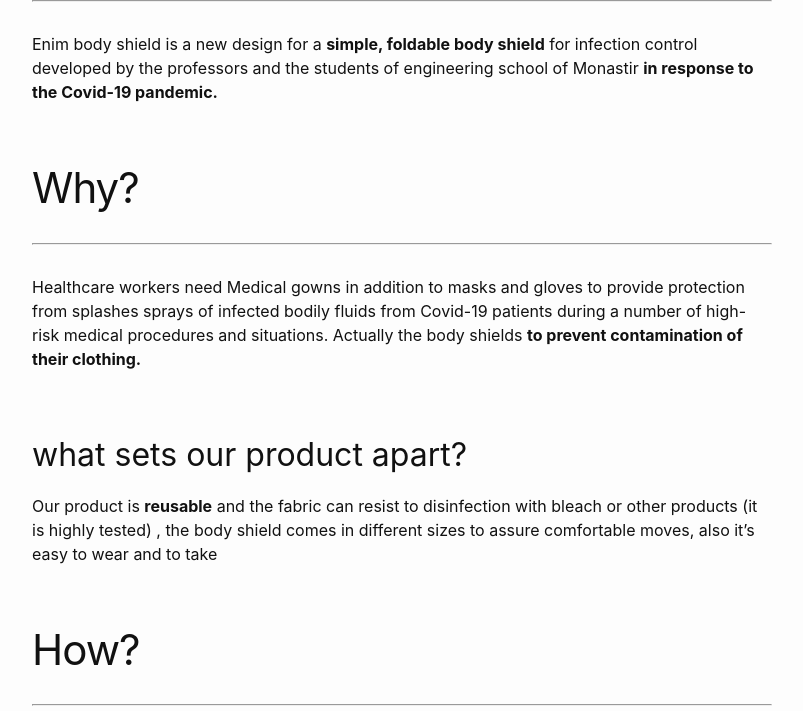
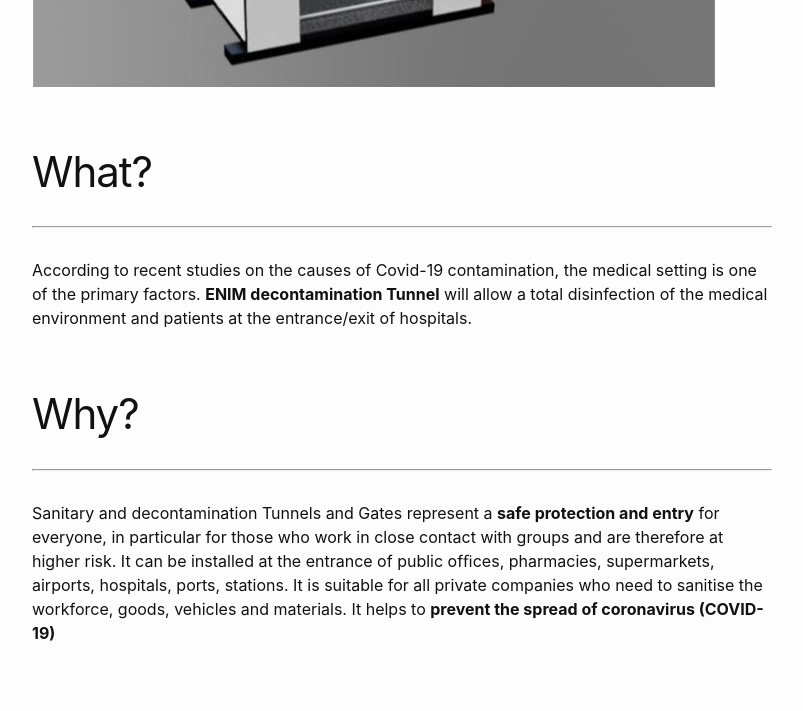
Before and after one commit to FAB619/Disinfection-Tunnel, a Jekyll site: the page built from index.md, in a window 1280 px wide and 1400 px high, scrolled down 560 px. Shown: the top 711 px of the window, without its empty margins (238-1041 px from the left). Built offline with Jekyll 4.4.1, drawn with Linux system fonts in a browser that asks for light colours; some of the changed text lies outside the part shown.

Commit message:
update index

```diff
--- a/index.md
+++ b/index.md
@@ -8,22 +8,17 @@
 layout: page
 ---
 
-  <img src="/Disinfection-Tunnel/assets/Media/brochure.JPG" class="center">
+  <img src="/Disinfection-Tunnel/assets/Media/1.JPG" class="center">
 
 # What?
 <hr />
-Enim body shield is a new design for a **simple, foldable body shield** for infection control developed by the professors and the students of engineering school of Monastir **in response to the Covid-19 pandemic.**
+According to recent studies on the causes of Covid-19 contamination, the medical setting is one of the primary factors. **ENIM decontamination Tunnel** will allow a total disinfection of the medical environment and patients at the entrance/exit of hospitals.
 
 
 # Why?
 <hr />
-Healthcare workers need Medical gowns in addition to masks and gloves  to provide protection from splashes  sprays of infected bodily fluids from Covid-19 patients during a number of high-risk medical procedures and situations. Actually the body shields **to prevent contamination of their clothing.**
 
-## what sets our product apart?
-
-Our product is **reusable** and the fabric can resist to disinfection with bleach or other products (it is highly tested) , the body shield comes in different sizes to assure comfortable moves, also it’s easy to wear and to take
-
-
+Sanitary and decontamination Tunnels and Gates represent a **safe protection and entry** for everyone, in particular for those who work in close contact with groups and are therefore at higher risk. It can be installed at the entrance of public ofﬁces, pharmacies, supermarkets, airports, hospitals, ports, stations. It is suitable for all private companies who need to sanitise the workforce, goods, vehicles and materials. It helps to **prevent the spread of coronavirus (COVID-19)**
 
 # How?
 <hr />
@@ -32,58 +27,55 @@ Our product is **reusable** and the fabric can resist to disinfection with bleac
 
 <img src="/ENIM-Medical-gown-Body-shield/assets/Media/1.jpg" class="center">
 
-The aim of this benevolic act is to develop a set of body shields for the medical stuff which  are **safe, low cost, easy to reproduce**  quickly using **materials, equipment, and labour available in the local market,** are **easy to disinfect and reuse**, and are comfortable enough to be worn for extended periods by healthcare workers without inducing pain or discomfort. **ENIM professors and students**, has successfully came with a design(shown above)  that meets these goals.
+The process used is misting (disinfecting without wetting) will allow a total decontamination thanks to the channel length 1, 5 and the 3 rows of disinfectant nozzles. The solution used is provided by the safety and hygiene unit of the **Tunisian Ministry of Health, Sousse district, which are partners of ATM/ENIM on this project.**
+The Tunnel will be equipped with **a thermal camera and will automatically take people's body temperature**. An **audible signal** will be emitted if the person's temperature exceeds the set value.
 
-<div class="column">
-  <img src="/ENIM-Medical-gown-Body-shield/assets/Media/laser1.jpg" style="width:225px;height:300px;" />
-  <img src="/ENIM-Medical-gown-Body-shield/assets/Media/laser2.jpg" style="width:225px;height:300px;" />
-  <img src="/ENIM-Medical-gown-Body-shield/assets/Media/laser3.jpg" style="width:225px;height:300px;" />
-</div>
+<img src="/Disinfection-Tunnel/assets/Media/5.jpg" class="center">
 
-Medical gown that we made under these circumstances  is made of a specific type of plastic that was tested in order to assure an important level of protection to the medical staff , it’s easy to wear and to take off it is also easy to disinfect and rewear . This type of  medical wear is comfortable to practice the work in long periods.
 
-* **Medical Gown**
 
-<img src="/ENIM-Medical-gown-Body-shield/assets/Media/surBlouse.JPG" class="center">
+# Where to use?
+
+* Food markets
+
+* Offices
+
+* Shopping malls
+
+* Airports
+
+* Bus stops
+
+* Railway stations
+
+* Police stations
+
+# Features
+<hr />
+
+* Fast assembly
+
+* Space saving as they are **retractable**
+
+* Suitable for **permanent or temporary installation**
+
+# Documentation and Files
+<hr />
+
+All of our design documentation and download files are available at ENIM. Pull requests are encouraged!
+
+<img src="/Disinfection-Tunnel/assets/Media/1.jpg" class="center">
+
+<img src="/Disinfection-Tunnel/assets/Media/2.jpg" class="center">
+
+<img src="/Disinfection-Tunnel/assets/Media/3.jpg" class="center">
+
+<img src="/Disinfection-Tunnel/assets/Media/4.jpg" class="center">
 
 
 
 
-<h2 id="gallery">Gallery</h2>
 
-<hr />
-
-<img src="/ENIM-Medical-gown-Body-shield/assets/Media/Sousse.jpg" class="center" >
-<hr />
-<img src="/ENIM-Medical-gown-Body-shield/assets/Media/Kesrine.jpg" class="center">
-<hr />
-<img src="/ENIM-Medical-gown-Body-shield/assets/Media/farhatHached.png" class="center">
-<hr />
-<img src="/ENIM-Medical-gown-Body-shield/assets/Media/4.jpg" class="center">
-<hr />
-<img src="/ENIM-Medical-gown-Body-shield/assets/Media/10.jpg" class="center">
-<hr />
-
-<img src="/ENIM-Medical-gown-Body-shield/assets/Media/15.jpg" class="center">
-
-
-# Features
-<hr />
-
-* Fabric : **100% waterproof canvas fabric** (tissu toile imperméable )  that provides **extra protection**
-
-* Easy **decontamination for reuse**
-
-* Different sizes for both genders allowing **a comfortable wearing for extended periods**.
-
-* **Fast, flexible and scaleable mass-manufacturing approaches** to help meet global demand despite supply chain disruptions
-
-
-
-# Documentation and Files
-<hr />
-
-All of our design documentation and download files are available at ENIM Textile department, Tunisia. Pull requests are encouraged!
 
 Issues / Feature Requests: if you find any errors / omissions in any of the documentation or template files, or would like to request an addition or feature, please feel free to submit an Issue to one of our GitHub repositories! Thank you!
 
```
Also changed, not shown: assets/Media/5.jpg (added).
